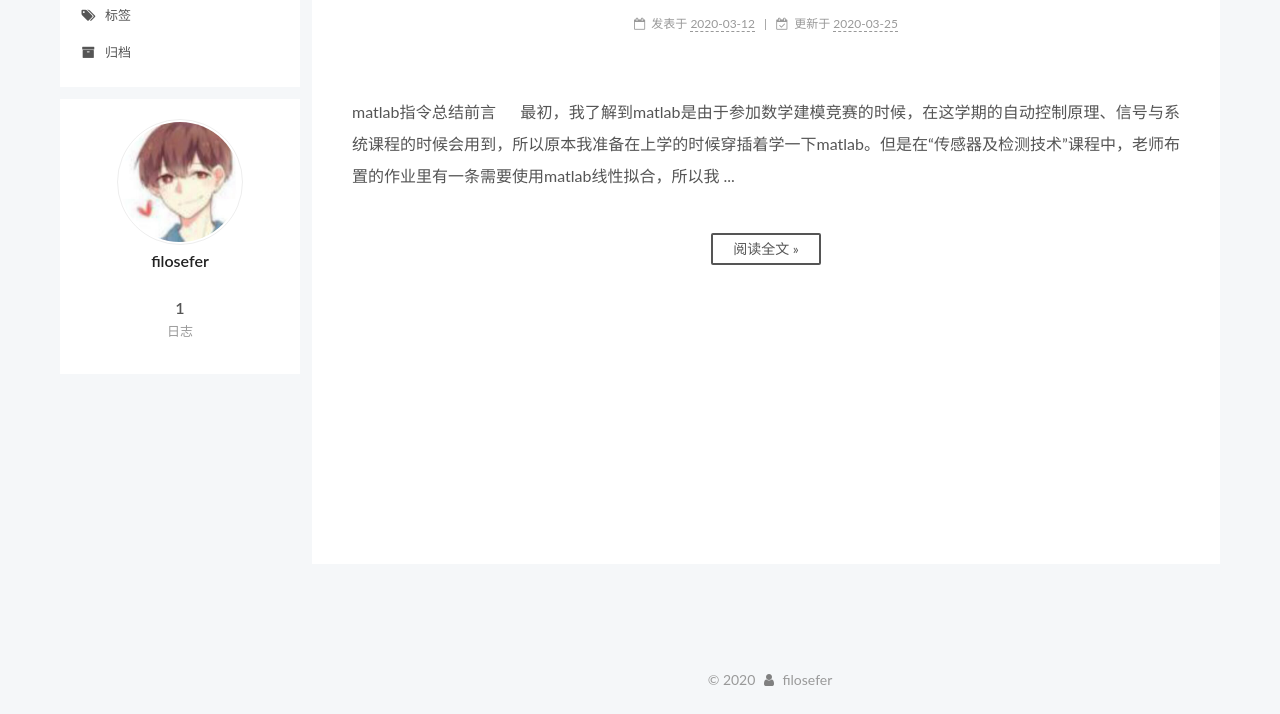
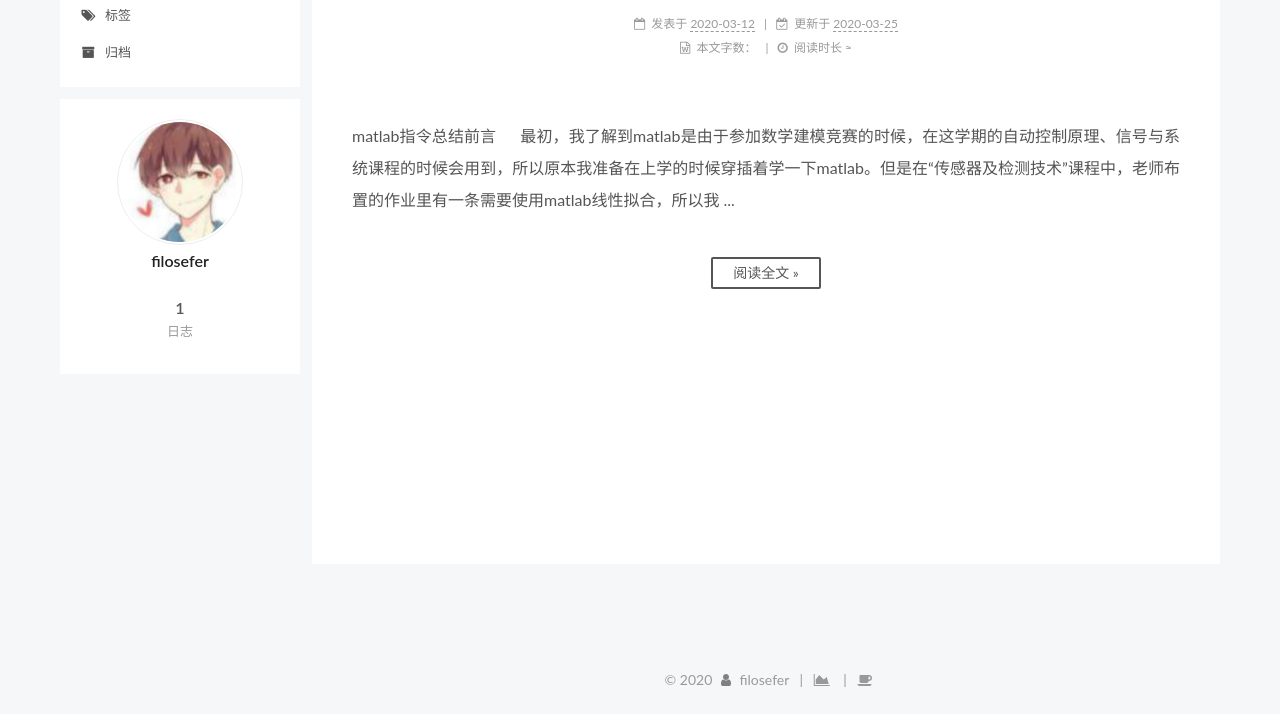
Before and after one commit to filosefer/filosefer.github.io, a plain HTML site: page index.html in a window 1280 px wide. Shown: the part 139-853 px from the top of the page. Drawn offline with Linux system fonts and the light colour scheme.

Commit message:
Site updated: 2020-03-25 23:11:46

```diff
--- a/css/main.css
+++ b/css/main.css
@@ -1864,7 +1864,7 @@ pre .javascript .function {
   width: 4px;
   height: 4px;
   border-radius: 50%;
-  background: #c16e1b;
+  background: #abff6b;
 }
 .links-of-blogroll {
   font-size: 13px;
--- a/index.html
+++ b/index.html
@@ -374,6 +374,34 @@
 
 
 
+            <div class="post-symbolscount">
+
+
+
+                <span class="post-meta-item-icon">
+                  <i class="fa fa-file-word-o"></i>
+                </span>
+
+                  <span class="post-meta-item-text">本文字数：</span>
+
+                <span title="本文字数"></span>
+
+
+
+                <span class="post-meta-divider">|</span>
+
+
+
+                <span class="post-meta-item-icon">
+                  <i class="fa fa-clock-o"></i>
+                </span>
+
+                  <span class="post-meta-item-text">阅读时长 &asymp;</span>
+
+                <span title="阅读时长"></span>
+
+            </div>
+
 
 
 
@@ -544,7 +572,21 @@
   <span class="author" itemprop="copyrightHolder">filosefer</span>
 
 
+    <span class="post-meta-divider">|</span>
+    <span class="post-meta-item-icon">
+      <i class="fa fa-area-chart"></i>
+    </span>
 
+    <span title="站点总字数"></span>
+
+
+
+    <span class="post-meta-divider">|</span>
+    <span class="post-meta-item-icon">
+      <i class="fa fa-coffee"></i>
+    </span>
+
+    <span title="站点阅读时长"></span>
 
 </div>
 
```
Also changed, not shown: 2020/03/12/matlab指令总结/index.html (+42 -0 lines), archives/2020/03/index.html (+14 -0 lines), archives/2020/index.html (+14 -0 lines), archives/index.html (+14 -0 lines), tags/index.html (+14 -0 lines).
